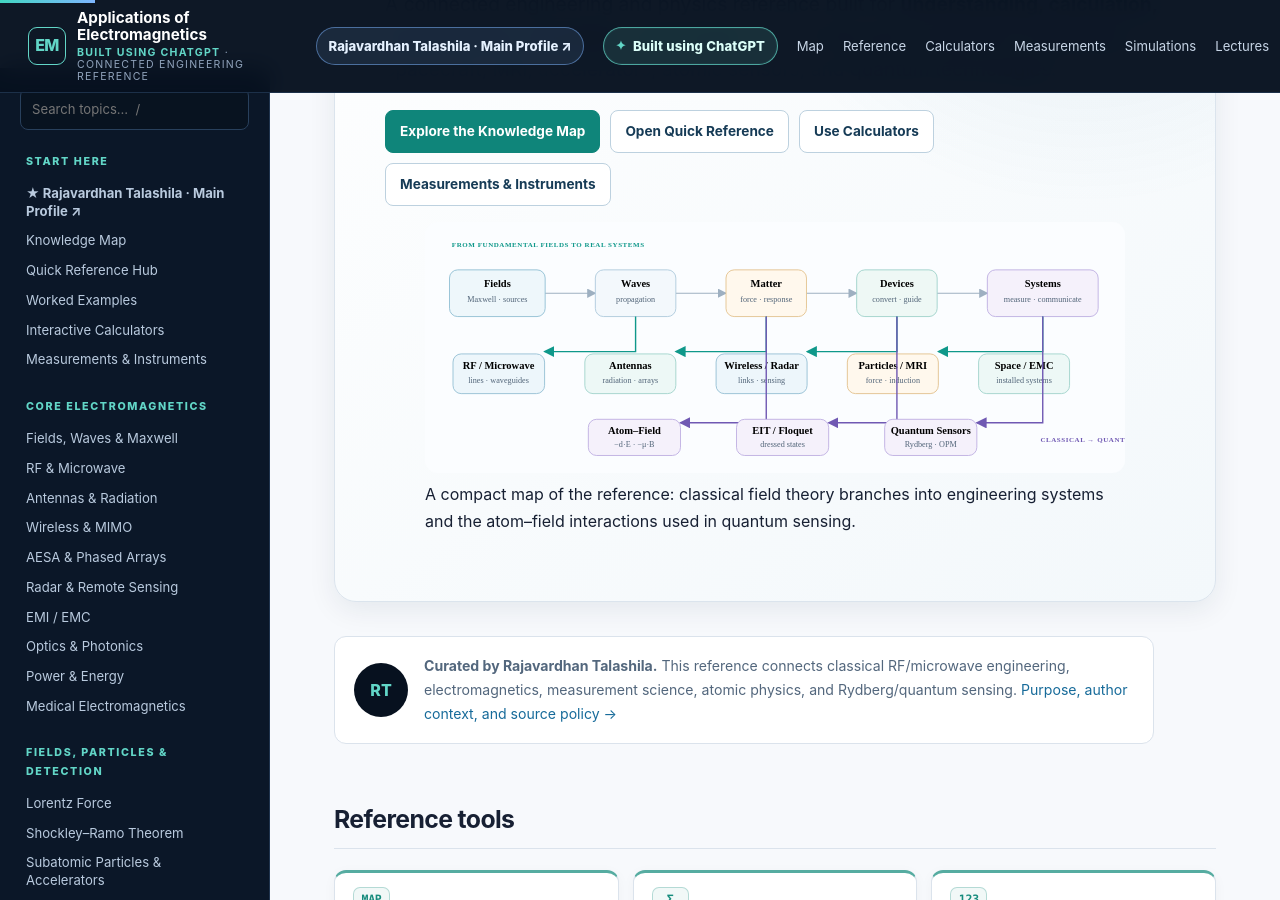
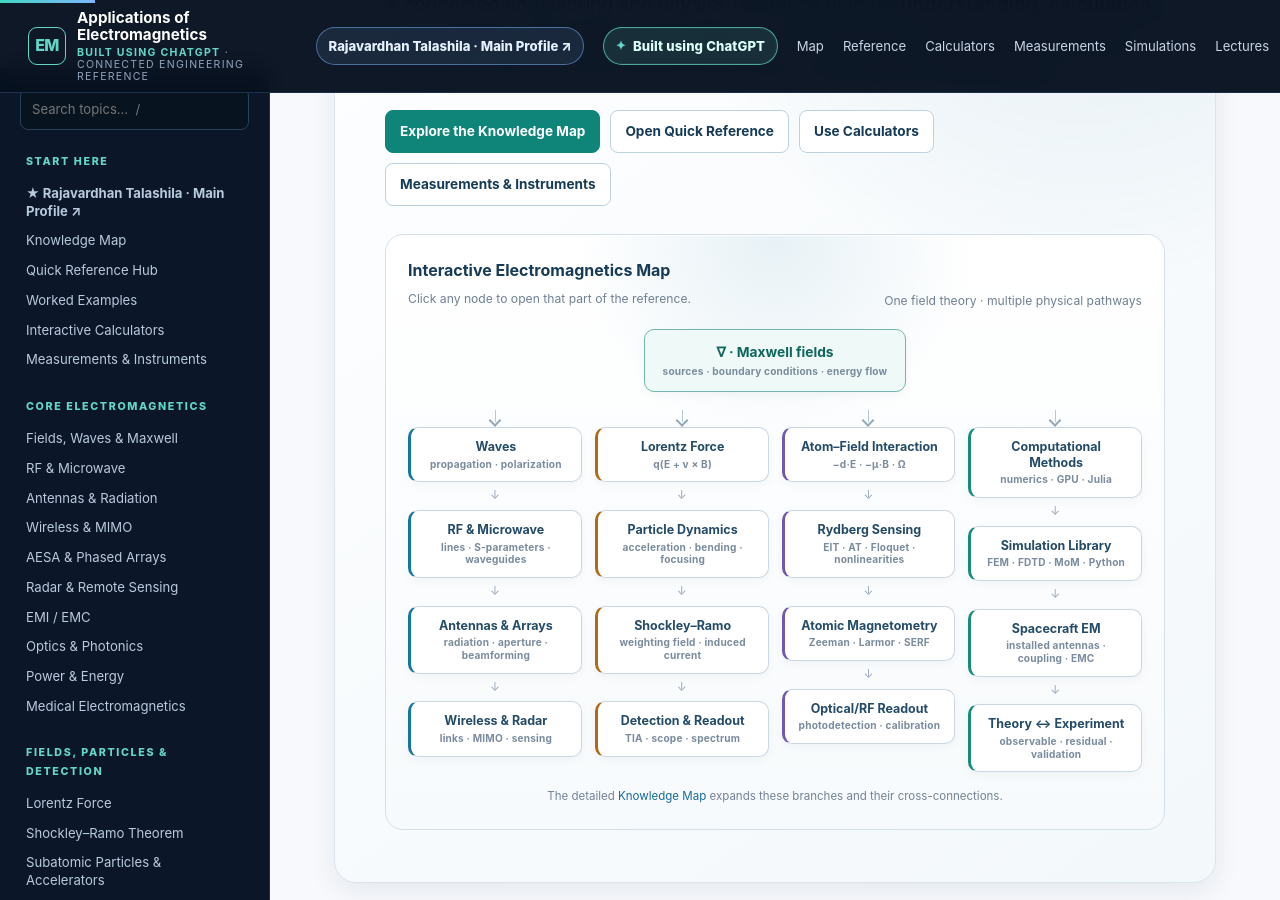
Before and after one commit to RajavardhanT/Electromagnetics_Applications, a Jekyll site: the page built from index.md, in a window 1280 px wide and 900 px high, scrolled down 370 px. Built offline with Jekyll 4.4.1, drawn with Linux system fonts in a browser that asks for light colours; some of the changed text lies outside the part shown.

Commit message:
Replace compact homepage map with interactive clickable system map

```diff
--- a/index.md
+++ b/index.md
@@ -14,10 +14,55 @@ description: A connected, practical reference from Maxwell's equations to RF eng
 <a class="button" href="calculators/">Use Calculators</a>
 <a class="button" href="measurements/">Measurements & Instruments</a>
 </div>
-<figure class="hero-map">
-<img src="assets/em-knowledge-map.svg" alt="Electromagnetics knowledge map connecting fields and Maxwell equations to RF systems, antennas, radar, particle physics, space systems, and quantum sensors">
-<figcaption>A compact map of the reference: classical field theory branches into engineering systems and the atom–field interactions used in quantum sensing.</figcaption>
-</figure>
+
+<div class="system-map" aria-label="Interactive electromagnetics system map">
+  <div class="system-map-header">
+    <div><strong>Interactive Electromagnetics Map</strong><span>Click any node to open that part of the reference.</span></div>
+    <span>One field theory · multiple physical pathways</span>
+  </div>
+  <div class="system-map-hub">
+    <a class="system-map-node hub" href="foundations/">∇ · Maxwell fields<small>sources · boundary conditions · energy flow</small></a>
+  </div>
+  <div class="system-map-branches">
+    <div class="system-map-branch core">
+      <a class="system-map-node" href="foundations/electromagnetic-waves.html">Waves<small>propagation · polarization</small></a>
+      <div class="system-map-connector">↓</div>
+      <a class="system-map-node" href="rf-microwave/">RF & Microwave<small>lines · S-parameters · waveguides</small></a>
+      <div class="system-map-connector">↓</div>
+      <a class="system-map-node" href="antennas/">Antennas & Arrays<small>radiation · aperture · beamforming</small></a>
+      <div class="system-map-connector">↓</div>
+      <a class="system-map-node" href="radar/">Wireless & Radar<small>links · MIMO · sensing</small></a>
+    </div>
+    <div class="system-map-branch particle">
+      <a class="system-map-node" href="lorentz-force/">Lorentz Force<small>q(E + v × B)</small></a>
+      <div class="system-map-connector">↓</div>
+      <a class="system-map-node" href="subatomic-particles/">Particle Dynamics<small>acceleration · bending · focusing</small></a>
+      <div class="system-map-connector">↓</div>
+      <a class="system-map-node" href="shockley-ramo/">Shockley–Ramo<small>weighting field · induced current</small></a>
+      <div class="system-map-connector">↓</div>
+      <a class="system-map-node" href="measurements/">Detection & Readout<small>TIA · scope · spectrum</small></a>
+    </div>
+    <div class="system-map-branch quantum">
+      <a class="system-map-node" href="quantum/">Atom–Field Interaction<small>−d·E · −μ·B · Ω</small></a>
+      <div class="system-map-connector">↓</div>
+      <a class="system-map-node" href="rydberg-semiclassical-effects/">Rydberg Sensing<small>EIT · AT · Floquet · nonlinearities</small></a>
+      <div class="system-map-connector">↓</div>
+      <a class="system-map-node" href="ground-state-magnetometry/">Atomic Magnetometry<small>Zeeman · Larmor · SERF</small></a>
+      <div class="system-map-connector">↓</div>
+      <a class="system-map-node" href="measurements/">Optical/RF Readout<small>photodetection · calibration</small></a>
+    </div>
+    <div class="system-map-branch tool">
+      <a class="system-map-node" href="computational-methods/">Computational Methods<small>numerics · GPU · Julia</small></a>
+      <div class="system-map-connector">↓</div>
+      <a class="system-map-node" href="simulations/">Simulation Library<small>FEM · FDTD · MoM · Python</small></a>
+      <div class="system-map-connector">↓</div>
+      <a class="system-map-node" href="computational-em/">Spacecraft EM<small>installed antennas · coupling · EMC</small></a>
+      <div class="system-map-connector">↓</div>
+      <a class="system-map-node" href="theory-experiment/">Theory ↔ Experiment<small>observable · residual · validation</small></a>
+    </div>
+  </div>
+  <div class="system-map-footer">The detailed <a href="knowledge-map/">Knowledge Map</a> expands these branches and their cross-connections.</div>
+</div>
 </div>
 
 <div class="author-box">
@@ -39,36 +84,6 @@ description: A connected, practical reference from Maxwell's equations to RF eng
 <a class="reference-card" data-symbol="DOI" href="literature/"><span class="badge">Sources</span><strong>Literature Guide</strong><span>Foundational papers, modern reviews, representative experiments and institutional sources.</span></a>
 <a class="reference-card" data-symbol="PDF" href="presentations/"><span class="badge">Lectures</span><strong>Presentations & Lectures</strong><span>Curated technical presentations from universities, NASA, CERN and research institutions.</span></a>
 </div>
-
-## The knowledge map
-
-<div class="pathway">
-<a href="foundations/">Fields & Maxwell</a><span class="arrow">→</span>
-<a href="foundations/electromagnetic-waves.html">Waves</a><span class="arrow">→</span>
-<a href="rf-microwave/">Guided waves & circuits</a><span class="arrow">→</span>
-<a href="antennas/">Radiation & antennas</a><span class="arrow">→</span>
-<a href="wireless/">Wireless systems</a><span class="arrow">→</span>
-<a href="aesa/">Arrays</a><span class="arrow">→</span>
-<a href="radar/">Radar</a>
-</div>
-
-<div class="pathway">
-<a href="foundations/">Fields</a><span class="arrow">→</span>
-<a href="lorentz-force/">Force on charge</a><span class="arrow">→</span>
-<a href="subatomic-particles/">Particle motion</a><span class="arrow">→</span>
-<a href="shockley-ramo/">Induced signal</a><span class="arrow">→</span>
-<a href="measurements/">Electronics & measurement</a>
-</div>
-
-<div class="pathway">
-<a href="foundations/">Classical field</a><span class="arrow">→</span>
-<a href="quantum/">$-\mathbf d\cdot\mathbf E$ / $-\boldsymbol\mu\cdot\mathbf B$</a><span class="arrow">→</span>
-<a href="rydberg-semiclassical-effects/">EIT / AT / Floquet</a><span class="arrow">→</span>
-<a href="ground-state-magnetometry/">Atomic magnetometry</a><span class="arrow">→</span>
-<a href="measurements/">Optical/RF readout</a>
-</div>
-
-[Open the complete clickable map →](knowledge-map/)
 
 ## Core electromagnetics
 
```
